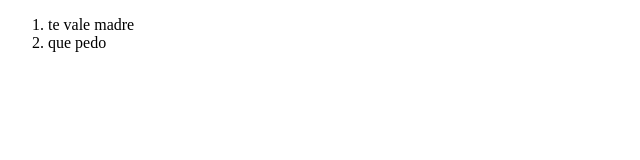
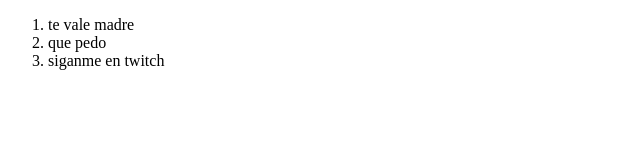
Before and after one commit to angelbandala/proyectoDemoCursoPrework, a plain HTML site: page index.html in a window 1280 px wide. Shown: the whole page, without its empty margins (0-640 px from the left). Drawn offline with Linux system fonts and the light colour scheme.

Commit message:
cambios li twitch

```diff
--- a/index.html
+++ b/index.html
@@ -12,6 +12,7 @@
             <ol>
                 <li> te vale madre</li>
                 <li>que pedo</li>
+                <li> siganme en twitch</li>
             </ol>
         </p>
     </article>
```
